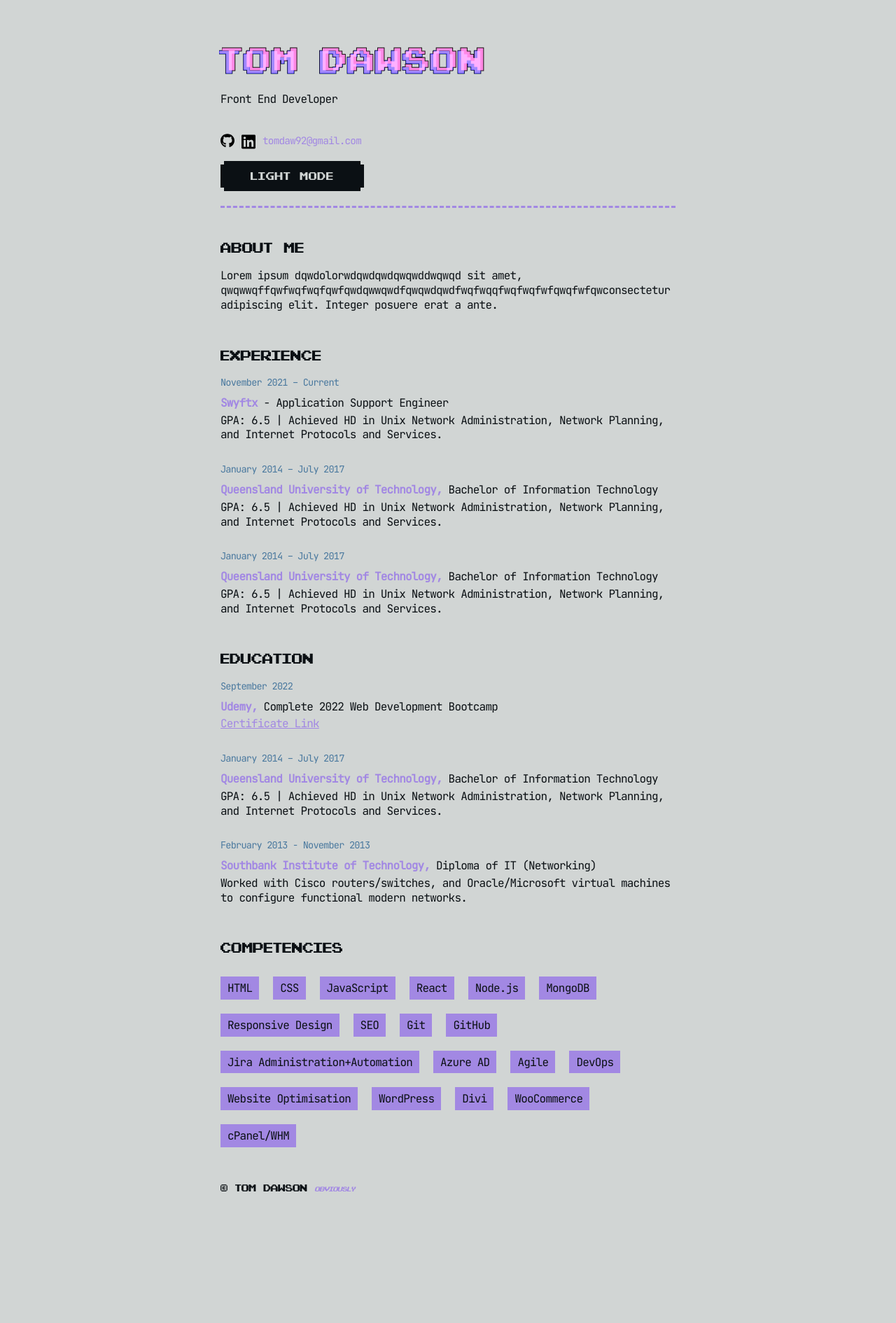
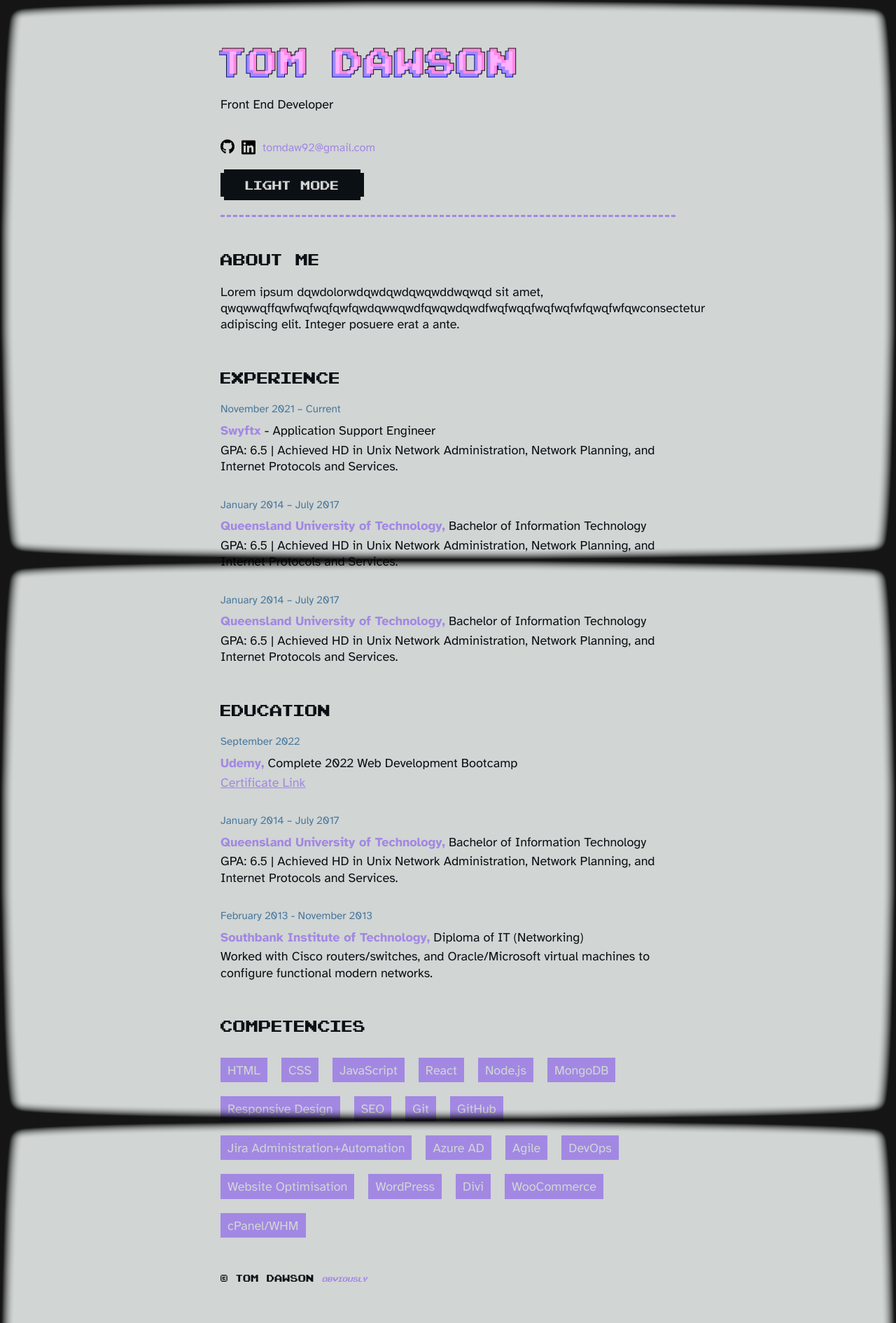
Before and after one commit to TomDawson/cv, a PHP site: page / in a window 1280 px wide. Shown: the whole page at 70% size. Before the commit the page ends 1702 px from the top, so only its background shows below. Run offline with PHP 8.4, Linux system fonts and the light colour scheme.

Commit message:
font changes, animation changes

```diff
--- a/index.html
+++ b/index.html
@@ -7,8 +7,7 @@
   <meta name="color-scheme" content="light dark">
   <!-- CSS -->
   <link rel="stylesheet" href="./styles/fonts.css"/>
-  <link rel="stylesheet" href="./styles/colour.css"/>
-  <link rel="stylesheet" href="./styles/structure.css"/>
+  <link rel="stylesheet" href="./styles/style.css"/>
   <link rel="stylesheet" href="./styles/buttons.css"/>
   <link rel="stylesheet" href="./styles/animations.css"/>
   <!-- SEO -->
--- a/styles/animations.css
+++ b/styles/animations.css
@@ -23,3 +23,7 @@ nav, hr, img, a, .container, #h1-tom, #h1-dawson, .primary-skill, .secondary-ski
 .primary-skill, .secondary-skill {
     transition: background-color 0.3s;
   }
+
+  body {
+    transition: background 0.3s;
+  }
--- a/styles/buttons.css
+++ b/styles/buttons.css
@@ -22,7 +22,7 @@ button,
     margin-left: 5px; /* Offset box-shadow for alignment */
     min-width: 195px;
     max-width: 195px;
-    color: var(--wrapper-background);
+    color: var(--background);
     background-color: var(--text-1);
     box-shadow:   -5px 0 0 0 var(--text-1),
                    5px 0 0 0 var(--text-1),
--- a/styles/colour.css
+++ /dev/null
@@ -1,79 +0,0 @@
-/* Light and Dark Themes */
-
-html[data-theme='light'] {
-    --text-1: #0B1014;
-    --text-2: #49789e;
-    --wrapper-background: #D1D5D4;/* Opaque background overlay */
-    --link: #A288E3;
-    --accent-1: #A288E3;
-    --accent-2: #A288E3;
-    --highlight-background: var(--text-1);
-    --highlight-text: var(--accent-1);
-  }
-
-html[data-theme='dark'] {
-    --text-1: #E3E3DD;
-    --text-2: #a5a59f;
-    --wrapper-background: #30312c;/* Transparent background overlay */
-    --link: #A288E3;
-    --accent-1: #A288E3;
-    --accent-2: #A288E3;
-    --highlight-background: var(--text-1);
-    --highlight-text: var(--accent-1);
-}
-
-body {
-    color: var(--text-1);
-}
-
-#site-wrapper {
-    background-color: var(--wrapper-background);
-}
-
-#h1-tom {
-    -webkit-text-stroke: 1px var(--text-1);
-    -webkit-text-fill-color: var(--accent-2);
-}
-
-#h1-dawson {
-    -webkit-text-stroke: 1px var(--text-1);
-    -webkit-text-fill-color: var(--accent-1);
-}
-
-.primary-skill {
-    background-color: var(--accent-1);
-    color: var(--background);
-}
-
-.secondary-skill {
-    background-color: var(--accent-2);
-    color: var(--background);
-}
-
-span.date {
-    color: var(--text-2);
-}
-
-::selection {
-    background: var(--highlight-background);
-    color: var(--highlight-text);
-}
-
-/* SVG styles */
-/* Chromatic Abberation */
-.chromatic-abberation {
-    position: relative;
-    -webkit-filter: url(#chromatic-abberation);
-    filter: url(#chromatic-abberation);
-  }
-
-.obviously {
-    color: var(--accent-1);
-}
-
-::-webkit-scrollbar-thumb { /* Foreground */
-    background: var(--accent-1);
-  }
-  ::-webkit-scrollbar-track { /* Background */
-    background: #000;
-  }
--- a/styles/fonts.css
+++ b/styles/fonts.css
@@ -9,8 +9,9 @@
          url('../fonts/jetbrains-mono-v13-latin-regular.woff') format('woff'), /* Modern Browsers */
          url('../fonts/jetbrains-mono-v13-latin-regular.ttf') format('truetype'), /* Safari, Android, iOS */
          url('../fonts/jetbrains-mono-v13-latin-regular.svg#JetBrainsMono') format('svg'); /* Legacy iOS */
-  }
-  @font-face { /* Pixel NES */
+}
+
+@font-face { /* Pixel NES */
     font-display: swap;
     font-family: 'Pixel NES';
     font-weight: normal;
@@ -19,4 +20,32 @@
          url('../fonts/Pixel_NES.woff') format('woff'),
          url('../fonts/Pixel_NES.ttf') format('truetype'),
          url('../fonts/Pixel_NES.svg#PixelNES') format('svg');
-  }
+}
+
+/* atkinson-hyperlegible-regular - latin */
+@font-face {
+     font-display: swap; /* Check https://developer.mozilla.org/en-US/docs/Web/CSS/@font-face/font-display for other options. */
+     font-family: 'Atkinson Hyperlegible';
+     font-style: normal;
+     font-weight: 400;
+     src: url('../fonts/atkinson-hyperlegible-v10-latin-regular.woff2') format('woff2'), /* Chrome 36+, Opera 23+, Firefox 39+ */
+          url('../fonts/atkinson-hyperlegible-v10-latin-regular.woff') format('woff'); /* Chrome 5+, Firefox 3.6+, IE 9+, Safari 5.1+ */
+   }
+   /* atkinson-hyperlegible-italic - latin */
+   @font-face {
+     font-display: swap; /* Check https://developer.mozilla.org/en-US/docs/Web/CSS/@font-face/font-display for other options. */
+     font-family: 'Atkinson Hyperlegible';
+     font-style: italic;
+     font-weight: 400;
+     src: url('../fonts/atkinson-hyperlegible-v10-latin-italic.woff2') format('woff2'), /* Chrome 36+, Opera 23+, Firefox 39+ */
+          url('../fonts/atkinson-hyperlegible-v10-latin-italic.woff') format('woff'); /* Chrome 5+, Firefox 3.6+, IE 9+, Safari 5.1+ */
+   }
+   /* atkinson-hyperlegible-700 - latin */
+   @font-face {
+     font-display: swap; /* Check https://developer.mozilla.org/en-US/docs/Web/CSS/@font-face/font-display for other options. */
+     font-family: 'Atkinson Hyperlegible';
+     font-style: normal;
+     font-weight: 700;
+     src: url('../fonts/atkinson-hyperlegible-v10-latin-700.woff2') format('woff2'), /* Chrome 36+, Opera 23+, Firefox 39+ */
+          url('../fonts/atkinson-hyperlegible-v10-latin-700.woff') format('woff'); /* Chrome 5+, Firefox 3.6+, IE 9+, Safari 5.1+ */
+   }
--- a/styles/structure.css
+++ b/styles/style.css
@@ -1,10 +1,36 @@
+/* Theming and Structure */
+
+html[data-theme='light'] {
+  --text-1: #0B1014;
+  --text-2: #49789e;
+  --background: #D1D5D4;/* Opaque background overlay */
+  --link: #A288E3;
+  --accent-1: #A288E3;
+  --accent-2: #A288E3;
+  --highlight-background: var(--text-1);
+  --highlight-text: var(--accent-1);
+}
+
+html[data-theme='dark'] {
+  --text-1: #E3E3DD;
+  --text-2: #a5a59f;
+  --background: #30312c;/* Transparent background overlay */
+  --link: #A288E3;
+  --accent-1: #A288E3;
+  --accent-2: #A288E3;
+  --highlight-background: var(--text-1);
+  --highlight-text: var(--accent-1);
+}
+
 body {
-  font-family: 'JetBrains Mono', sans-serif;
-  font-size: 16px;
+  font-family: 'Atkinson Hyperlegible', sans-serif;
+  font-size: 18px;
+  color: var(--text-1);
+  background-color: var(--background);
   text-align: left;
   text-rendering: optimizeSpeed;
   line-height: 1.3;
-  letter-spacing: -0.05rem;
+  letter-spacing: 0em;
   margin: 0;
   padding: 0;
 }
@@ -18,7 +44,19 @@ body {
   pointer-events: auto;
   position: relative;
   z-index: 1;
-  transition: background 0.3s ease-in-out;
+}
+
+#crt {
+  background-image: url('../images/crt.png');
+  background-repeat: no-repeat;
+  background-size: 100% 100%;
+  background-attachment: fixed;
+  pointer-events: none;
+  height: 100%;
+  width: 100%;
+  position: absolute;
+  z-index: 3;
+  opacity: 0.9;
 }
 
 /* Typography */
@@ -30,13 +68,13 @@ h1, h2, h3, h4, h5, h6 {
 }
 
 h2, h3, h4, h5, h6 {
-  font-size:1.3rem;
+  font-size:1.3em;
   margin-block: 1em;
   line-height:1;
 }
 
 h1 {
-  font-size: 3rem;
+  font-size: 3em;
   line-height: 1;
   text-transform: uppercase;
   overflow: hidden;
@@ -44,11 +82,18 @@ h1 {
 }
 
 #h1-tom {
+  -webkit-text-stroke: 1px var(--text-1);
+  -webkit-text-fill-color: var(--accent-2);
   margin-right: -10px;
 }
 
+#h1-dawson {
+  -webkit-text-stroke: 1px var(--text-1);
+  -webkit-text-fill-color: var(--accent-1);
+}
+
 em {
-  font-weight: 600;
+  font-weight: 700;
   font-style: normal;
   color: var(--accent-1);
 }
@@ -66,29 +111,24 @@ em {
 }
 
 .date {
+  color: var(--text-2);
   display: block;
   padding-bottom: 10px;
   font-size: 0.85em;
   font-style:normal;
 }
 
+/* Chromatic Abberation */
+.chromatic-abberation {
+  position: relative;
+  -webkit-filter: url(#chromatic-abberation);
+  filter: url(#chromatic-abberation);
+}
+
 /* Page Structure */
 
 p:not(:last-child) {
   padding-bottom:14px;
-}
-
-#crt {
-  /*background-image: url('../images/crt.png');*/
-  background-repeat: no-repeat;
-  background-size: 100% 100%;
-  background-attachment: fixed;
-  pointer-events: none;
-  height: 100%;
-  width: 100%;
-  position: absolute;
-  z-index: 3;
-  opacity: 0.9;
 }
 
 .container {
@@ -130,6 +170,16 @@ p:not(:last-child) {
   margin: 10px;
   position: relative;
   z-index: 2;
+}
+
+.primary-skill {
+  background-color: var(--accent-1);
+  color: var(--background);
+}
+
+.secondary-skill {
+  background-color: var(--accent-2);
+  color: var(--background);
 }
 
 hr {
@@ -182,6 +232,18 @@ header nav a.email-address {
   background: none;
 }
 
+::selection {
+  background: var(--highlight-background);
+  color: var(--highlight-text);
+  text-shadow: none;
+}
+
+::-moz-selection {
+  background: var(--highlight-background);
+  color: var(--highlight-text);
+  text-shadow: none;
+}
+
 /* Footer */
 footer.container {
   padding-bottom:20px;
@@ -191,6 +253,7 @@ footer.container {
 }
 
 .obviously {
+  color: var(--accent-1);
   font-size: 0.6rem;
   font-style: italic;
   font-weight: 100;
@@ -200,8 +263,10 @@ footer.container {
 
 ::-webkit-scrollbar {
   width: 5px;
+  background: var(--accent-1); /* Background */
 }
 
 ::-webkit-scrollbar-thumb {
   border-radius: 0px;
+  background: var(--background); /* Foreground */
 }
```
Also changed, not shown: fonts/atkinson-hyperlegible-v10-latin-700.woff (added), fonts/atkinson-hyperlegible-v10-latin-700.woff2 (added), fonts/atkinson-hyperlegible-v10-latin-italic.woff (added), fonts/atkinson-hyperlegible-v10-latin-italic.woff2 (added), fonts/atkinson-hyperlegible-v10-latin-regular.woff (added), fonts/atkinson-hyperlegible-v10-latin-regular.woff2 (added).
